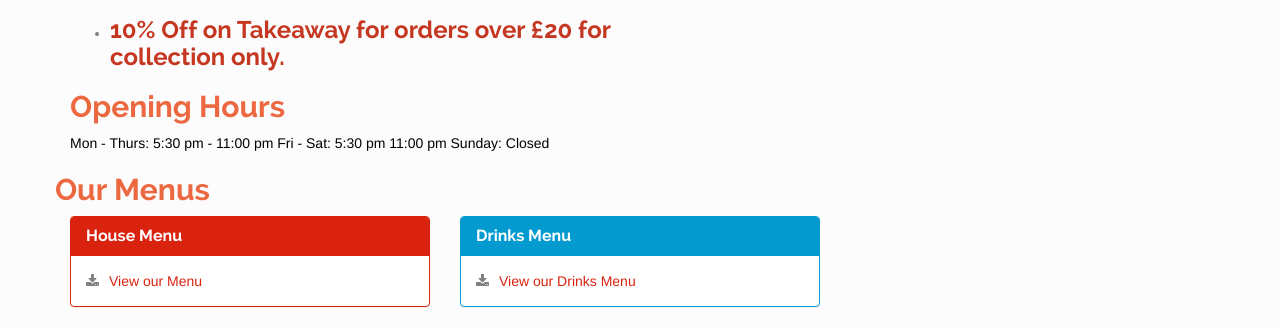
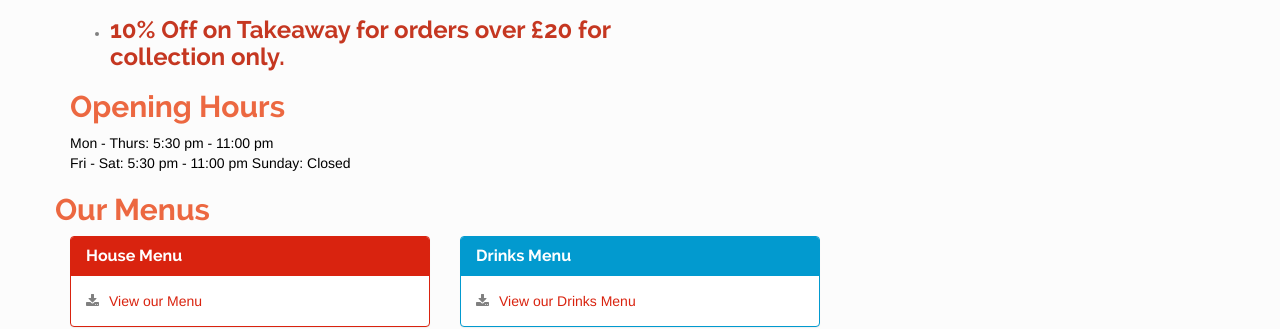
Before and after one commit to nirpan/everest-basmati, a plain HTML site: page index.html in a window 1280 px wide. Shown: the part 1204-1533 px from the top of the page. Drawn offline with nearby package versions, Linux system fonts and the light colour scheme; some packages are replaced by stand-ins of ours.

Commit message:
Update index.html

```diff
--- a/index.html
+++ b/index.html
@@ -119,7 +119,8 @@
             </ul>
             <h2>Opening Hours</h2>
             <span> Mon - Thurs: 5:30 pm - 11:00 pm </span>
-            <span> Fri - Sat: 5:30 pm 11:00 pm</span>
+            <br />
+            <span> Fri - Sat: 5:30 pm - 11:00 pm</span>
             <span>Sunday: Closed</span>
 
         </div>
```
